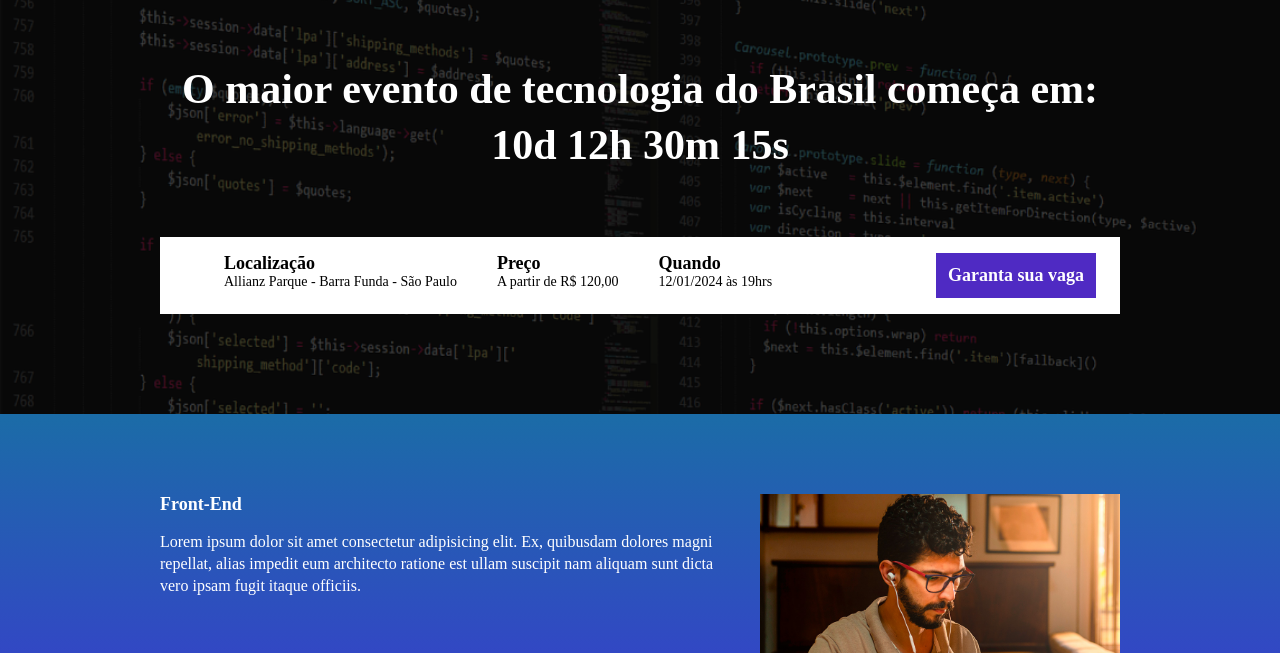
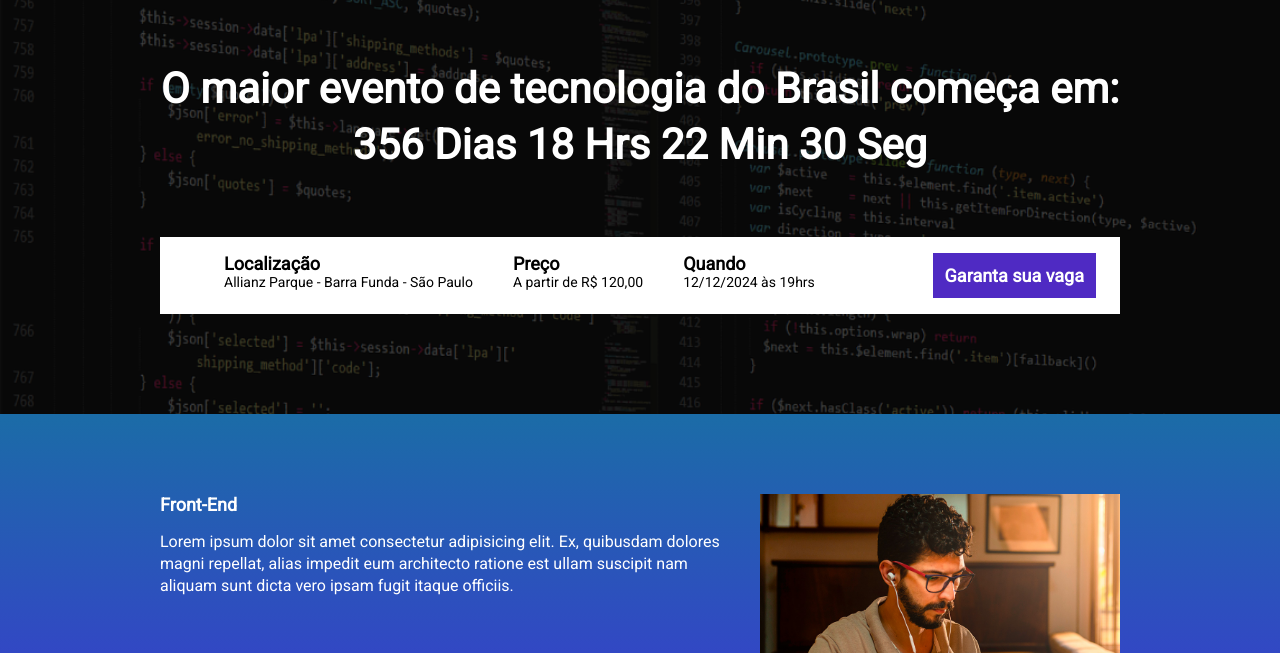
Before and after one commit to AndBalbino/LadingPageEbac, a website built with Parcel: page src/index.html in a window 1280 px wide. Shown: the part 147-800 px from the top of the page. Built offline with nearby package versions, Linux system fonts and the light colour scheme.

Commit message:
Criando a contagem regressiva

```diff
--- a/package.json
+++ b/package.json
@@ -2,9 +2,9 @@
   "name": "landingpage",
   "version": "1.0.0",
   "description": "",
-  "main": "index.js",
   "scripts": {
     "dev": "parcel src/index.html src/styles/main.scss src/scripts/main.js",
+    "build": "parcel build src/index.html",
     "test": "echo \"Error: no test specified\" && exit 1"
   },
   "keywords": [],
--- a/src/index.html
+++ b/src/index.html
@@ -1,11 +1,17 @@
 <!DOCTYPE html>
 <html lang="pt-br">
+
 <head>
     <meta charset="UTF-8">
     <meta name="viewport" content="width=device-width, initial-scale=1.0">
     <title>Ebac Tech Talks</title>
+    <link rel="preconnect" href="https://fonts.googleapis.com">
+    <link rel="preconnect" href="https://fonts.gstatic.com" crossorigin>
+    <link href="https://fonts.googleapis.com/css2?family=Roboto:ital,wght@0,300;0,400;1,700&display=swap"
+        rel="stylesheet">
     <link rel="stylesheet" href="styles/main.scss">
     <link rel="stylesheet" href="https://unpkg.com/aos@next/dist/aos.css" />
+
 
 </head>
 
@@ -14,7 +20,7 @@
         <div class="container">
             <img class="hero__logo" src="images/ebac_logo.svg" alt="Ebac">
             <p class="hero__text">
-                O maior evento de tecnologia do Brasil começa em: 10d 12h 30m 15s
+                O maior evento de tecnologia do Brasil começa em: <span id="contador"></span>
             </p>
             <div class="infos-bar">
                 <ul class="infos-bar__infos">
@@ -28,7 +34,7 @@
                     </li>
                     <li class="infos-bar__infos__item">
                         <b>Quando</b>
-                        12/01/2024 às 19hrs
+                        12/12/2024 às 19hrs
                     </li>
                 </ul>
                 <a class="button button--primary" href="#">Garanta sua vaga</a>
@@ -40,7 +46,9 @@
         <div class="container" data-aos="fade-right">
             <div class="event__details">
                 <h2 class="event__details__title">Front-End</h2>
-                <p class="event__details__description">Lorem ipsum dolor sit amet consectetur adipisicing elit. Ex, quibusdam dolores magni repellat, alias impedit eum architecto ratione est ullam suscipit nam aliquam sunt dicta vero ipsam fugit itaque officiis.</p>
+                <p class="event__details__description">Lorem ipsum dolor sit amet consectetur adipisicing elit. Ex,
+                    quibusdam dolores magni repellat, alias impedit eum architecto ratione est ullam suscipit nam
+                    aliquam sunt dicta vero ipsam fugit itaque officiis.</p>
             </div>
             <img class="event__image" src="./images/frontend.png" alt="Front-End">
         </div>
@@ -49,7 +57,9 @@
         <div class="container" data-aos="fade-left">
             <div class="event__details">
                 <h2 class="event__details__title">UI/UX</h2>
-                <p class="event__details__description">Lorem ipsum dolor sit amet consectetur adipisicing elit. Ex, quibusdam dolores magni repellat, alias impedit eum architecto ratione est ullam suscipit nam aliquam sunt dicta vero ipsam fugit itaque officiis.</p>
+                <p class="event__details__description">Lorem ipsum dolor sit amet consectetur adipisicing elit. Ex,
+                    quibusdam dolores magni repellat, alias impedit eum architecto ratione est ullam suscipit nam
+                    aliquam sunt dicta vero ipsam fugit itaque officiis.</p>
             </div>
             <img class="event__image" src="./images/ui-ux.png" alt="UI/UX">
         </div>
@@ -58,7 +68,9 @@
         <div class="container" data-aos="fade-right">
             <div class="event__details">
                 <h2 class="event__details__title">Data Science</h2>
-                <p class="event__details__description">Lorem ipsum dolor sit amet consectetur adipisicing elit. Ex, quibusdam dolores magni repellat, alias impedit eum architecto ratione est ullam suscipit nam aliquam sunt dicta vero ipsam fugit itaque officiis.</p>
+                <p class="event__details__description">Lorem ipsum dolor sit amet consectetur adipisicing elit. Ex,
+                    quibusdam dolores magni repellat, alias impedit eum architecto ratione est ullam suscipit nam
+                    aliquam sunt dicta vero ipsam fugit itaque officiis.</p>
             </div>
             <img class="event__image" src="./images/data.png" alt="Data Science">
         </div>
@@ -67,7 +79,9 @@
         <div class="container" data-aos="fade-left">
             <div class="event__details">
                 <h2 class="event__details__title">Backend</h2>
-                <p class="event__details__description">Lorem ipsum dolor sit amet consectetur adipisicing elit. Ex, quibusdam dolores magni repellat, alias impedit eum architecto ratione est ullam suscipit nam aliquam sunt dicta vero ipsam fugit itaque officiis.</p>
+                <p class="event__details__description">Lorem ipsum dolor sit amet consectetur adipisicing elit. Ex,
+                    quibusdam dolores magni repellat, alias impedit eum architecto ratione est ullam suscipit nam
+                    aliquam sunt dicta vero ipsam fugit itaque officiis.</p>
             </div>
             <img class="event__image" src="./images/backend.png" alt="Backend">
         </div>
@@ -77,4 +91,5 @@
     <script src="https://unpkg.com/aos@next/dist/aos.js"></script>
     <script src="scripts/main.js"></script>
 </body>
+
 </html>
--- a/src/scripts/main.js
+++ b/src/scripts/main.js
@@ -1 +1,30 @@
 AOS.init();
+
+const dataDoEvento = new Date('Dec 12, 2024 19:00:00');
+const timeStampDoEvento = dataDoEvento.getTime();
+
+const contaOTempo = setInterval(function (){
+    const agora = new Date();
+
+
+    const timeStampAtual = agora.getTime();
+
+    const distanciaAteOEvento = timeStampDoEvento - timeStampAtual;
+
+    const diaEmMs = 1000 * 60 * 60 * 24;
+    const horaEmMs = 1000 * 60 * 60;
+    const minutoEmMs = 1000 * 60;
+
+
+    const diasAteOEvento = Math.floor(distanciaAteOEvento / diaEmMs);
+    const horasAteOEvento = Math.floor((distanciaAteOEvento % diaEmMs) / horaEmMs);
+    const minutosAteOEvento = Math.floor((distanciaAteOEvento % horaEmMs) / minutoEmMs);
+    const segundosAteOEvento = Math.floor((distanciaAteOEvento % minutoEmMs) / 1000);
+
+    document.getElementById('contador').innerHTML = `${diasAteOEvento} Dias ${horasAteOEvento} Hrs ${minutosAteOEvento} Min ${segundosAteOEvento} Seg`
+
+    if(distanciaAteOEvento < 0){
+        clearInterval(contaOTempo);
+        document.querySelector('.hero__text').textContent = `O maior evento de tecnologia do Brasil expirou`;
+    }
+}, 1000);
--- a/src/styles/main.scss
+++ b/src/styles/main.scss
@@ -10,6 +10,7 @@
     box-sizing: border-box;
     color: variable.$textColor;
     list-style: none;
+    font-family: 'Roboto', sans-serif;
 }
 
 .container{
```
